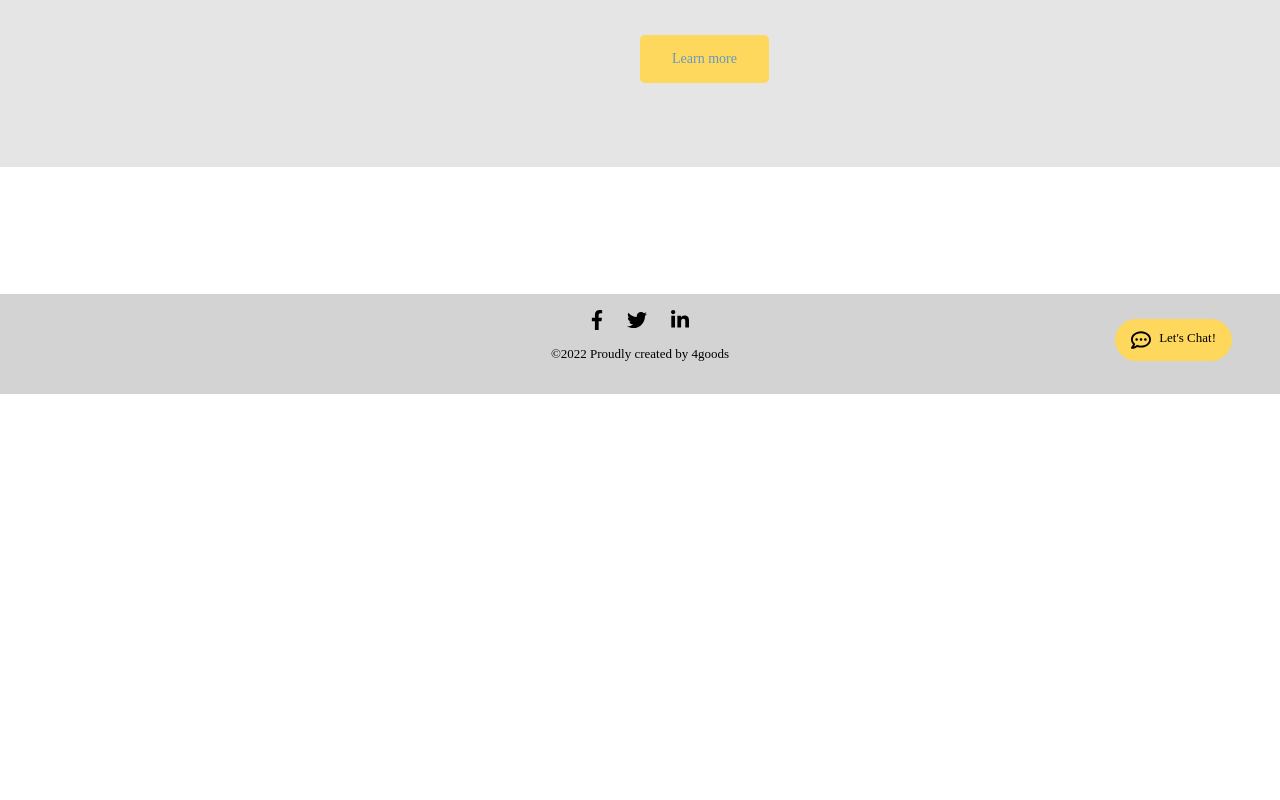
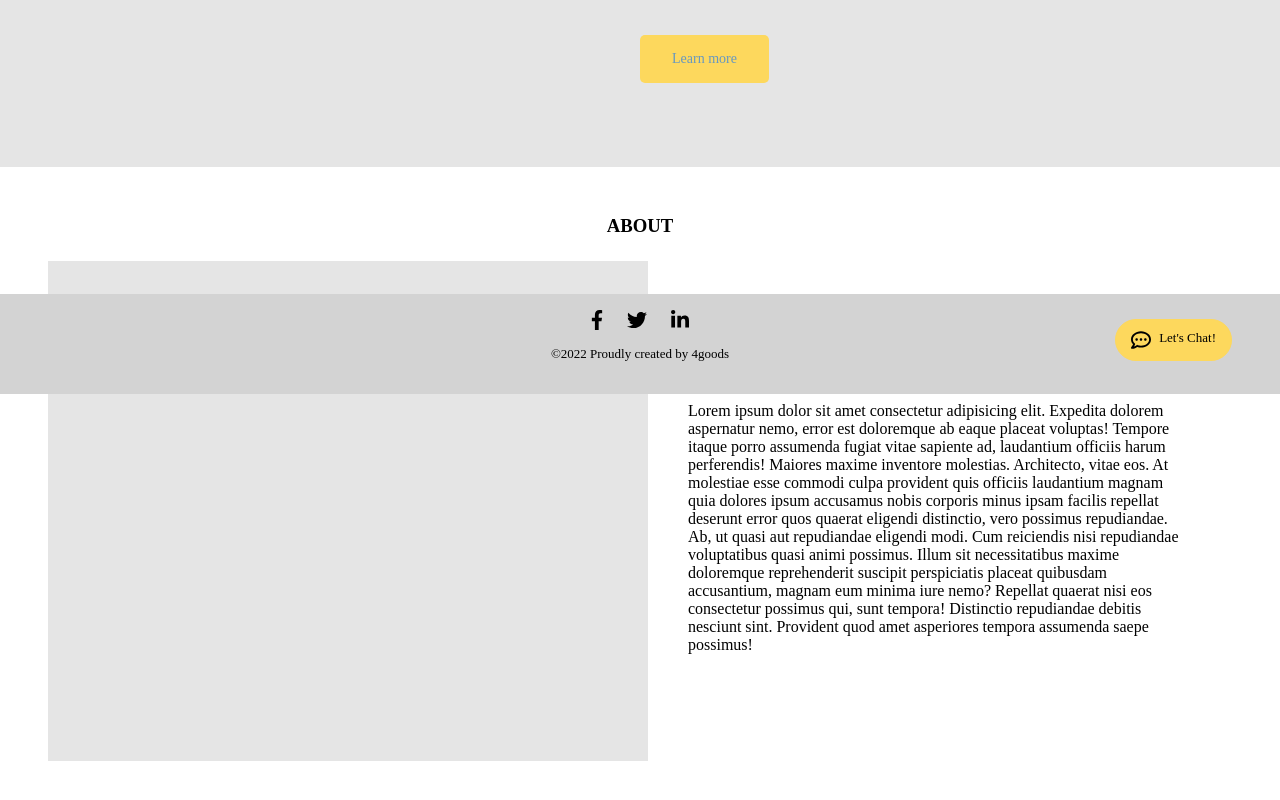
Before and after one commit to hnslyswhy/4goods-hanckathon-group-project, a React (Create React App) app in the folder client/: page / in a window 1280 px wide. Shown: the part 406-1206 px from the top of the page. Before the commit the page ends 800 px from the top, so only its background shows below. Built offline with nearby package versions, Linux system fonts and the light colour scheme.

Commit message:
add about section

```diff
--- a/client/src/pages/HomePage/HomePage.js
+++ b/client/src/pages/HomePage/HomePage.js
@@ -8,6 +8,19 @@ const HomePage = () => {
       <section className="hero">
         <div className="hero__image"></div>
         <p className="hero__text">Learn more</p>
+      </section>
+
+      <section className="about">
+        <h3 className="about__title">about</h3>
+        <div className="about__wrapper">
+         <div className="about__image"></div>
+          <div className="about__wrapper2">
+            <h4 className="about__subtitle">Who we are</h4>
+            <p className='about__text' >Lorem ipsum dolor sit amet consectetur adipisicing elit. Expedita dolorem aspernatur nemo, error est doloremque ab eaque placeat voluptas! Tempore itaque porro assumenda fugiat vitae sapiente ad, laudantium officiis harum perferendis! Maiores maxime inventore molestias. Architecto, vitae eos. At molestiae esse commodi culpa provident quis officiis laudantium magnam quia dolores ipsum accusamus nobis corporis minus ipsam facilis repellat deserunt error quos quaerat eligendi distinctio, vero possimus repudiandae. Ab, ut quasi aut repudiandae eligendi modi. Cum reiciendis nisi repudiandae voluptatibus quasi animi possimus. Illum sit necessitatibus maxime doloremque reprehenderit suscipit perspiciatis placeat quibusdam accusantium, magnam eum minima iure nemo? Repellat quaerat nisi eos consectetur possimus qui, sunt tempora! Distinctio repudiandae debitis nesciunt sint. Provident quod amet asperiores tempora assumenda saepe possimus!</p>
+          </div>
+
+          </div>
+
 
       </section>
 
--- a/client/src/pages/HomePage/HomePage.scss
+++ b/client/src/pages/HomePage/HomePage.scss
@@ -25,3 +25,36 @@
     border-radius: 5px;
   }
 }
+
+.about {
+  padding: 48px;
+
+  &__title {
+    text-align: center;
+    text-transform: uppercase;
+    padding-bottom: 24px;
+  }
+  &__subtitle {
+   padding-bottom: 16px;
+  }
+  &__wrapper {
+    display: flex;
+    gap: 40px;
+  }
+  &__wrapper2 {
+    width: 500px;
+    align-self: center;
+  }
+  &__image {
+    // background:
+    // url("../../assets/images/hero.png");
+    // background-repeat: no-repeat;
+    // background-position: center;
+    // background-size: cover;
+    height: 500px;
+    width: 600px;
+    background-color: #E5E5E5;
+  }
+
+
+}
```
